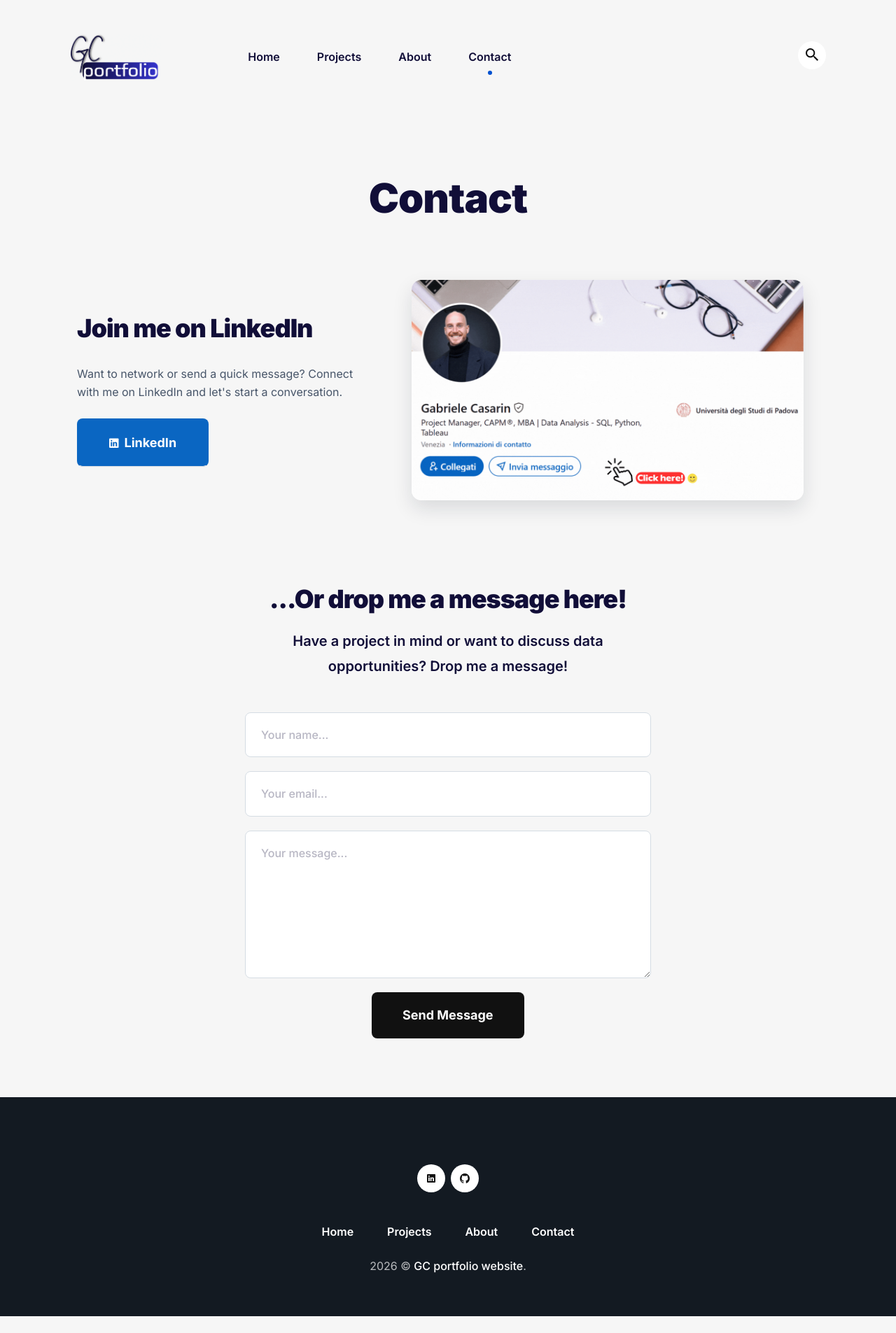
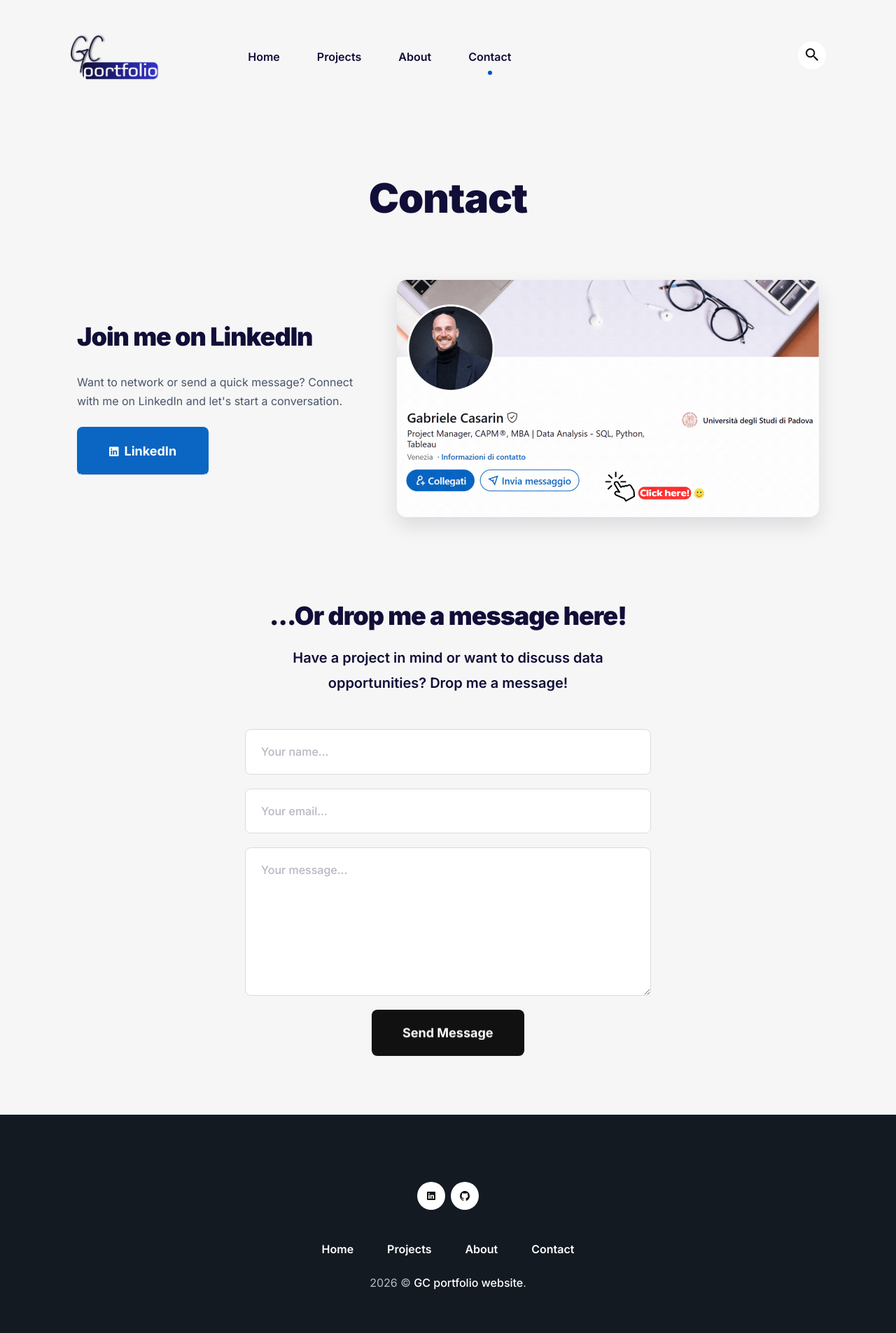
Before and after one commit to gcasarin/gcasarin.github.io, a Jekyll site: the page built from docs/_pages/contact.md, in a window 1280 px wide. Shown: the whole page at 70% size. Built offline with Jekyll 4.4.1, drawn with Linux system fonts in a browser that asks for light colours; before the commit the page ends 1881 px from its top, so only the background shows below that.

Commit message:
Update LinkedIn section styles for responsiveness
Increased maximum width for LinkedIn split image and added mobile styles for layout adjustments.

```diff
--- a/assets/css/main.css
+++ b/assets/css/main.css
@@ -4334,7 +4334,7 @@ section,
   --contact-linkedin-heading-size: 2.25rem;
 
   /* Immagine nella sezione LinkedIn (DESKTOP) */
-  --contact-split-img-max-width: 560px;
+  --contact-split-img-max-width: 680px;
 
   /* Regolazioni separate MOBILE (sotto i 768px) */
   --hero-title-size-mobile: 1.9rem;
@@ -4380,8 +4380,20 @@ section,
 
 /* Override per versione mobile */
 @media (max-width: 767px) {
+  .contact-linkedin-split__left {
+    flex: 1 1 100%;
+    text-align: center;
+  }
+
   .contact-linkedin-split__left .section__title {
     font-size: var(--contact-linkedin-heading-size-mobile) !important;
+    text-align: center;
+  }
+
+  .contact-linkedin-split__text {
+    text-align: center;
+    margin-left: auto;
+    margin-right: auto;
   }
 
   .c-contact-form__contact-title {
```
